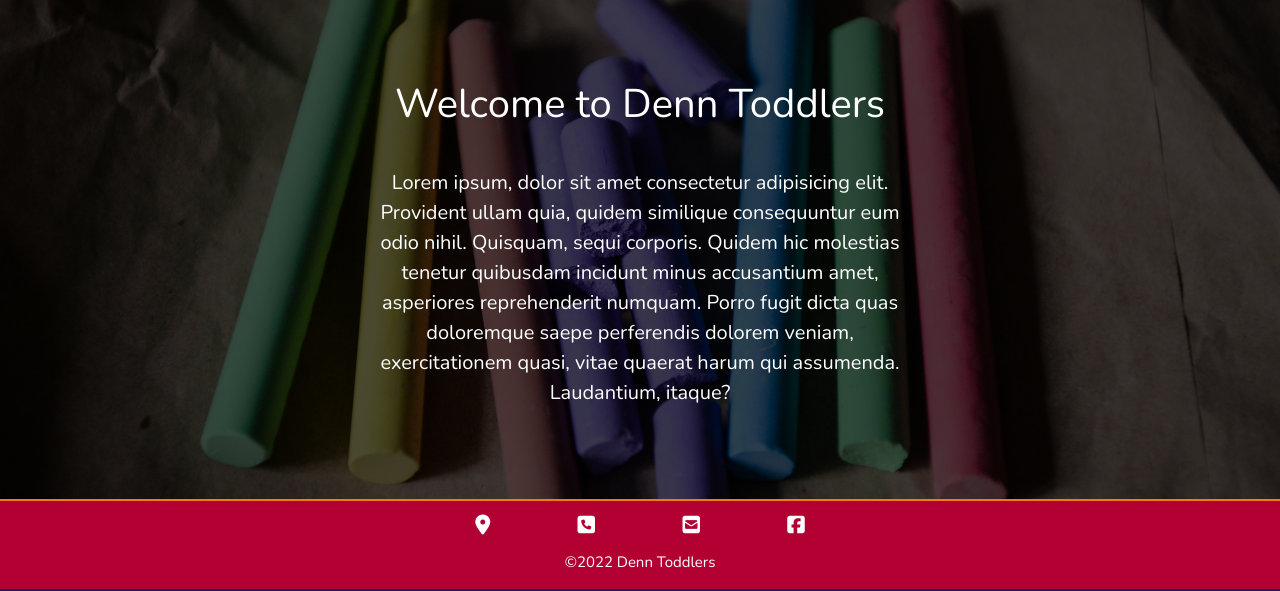
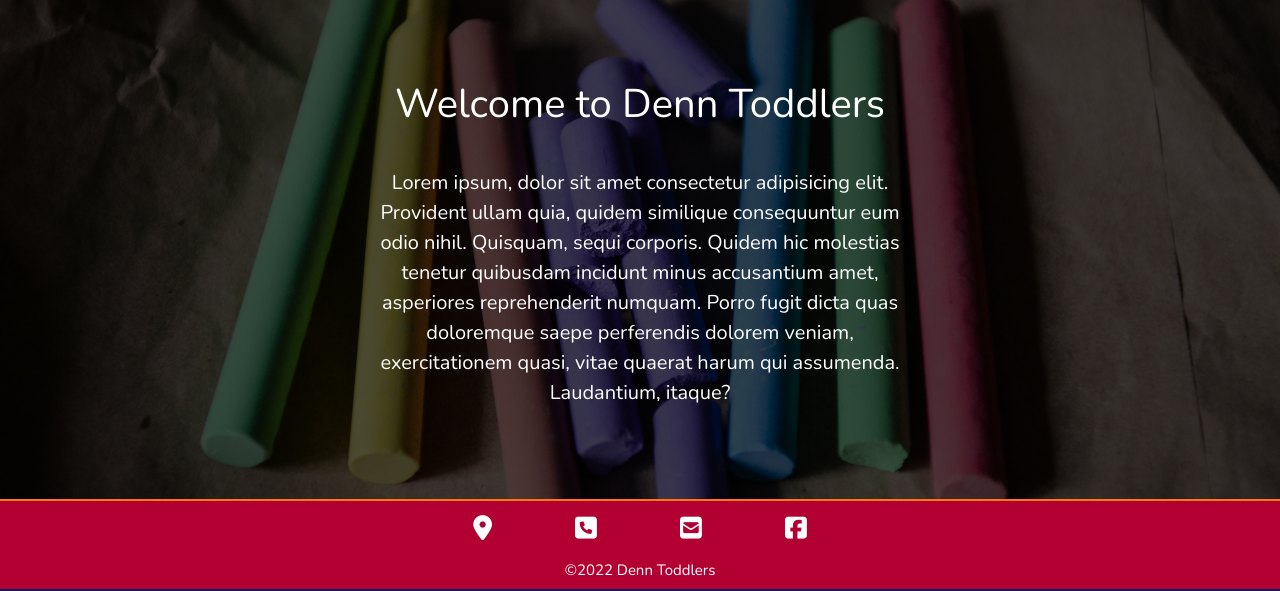
Before and after one commit to sam-timmins/denn_toddlers, a Django app: page / in a window 1280 px wide. Shown: the part 586-1177 px from the top of the page. Run offline with Django 3.2, Linux system fonts and the light colour scheme; some libraries are stand-ins or nearby versions; some web fonts are replaced.

Commit message:
Add footer link style

```diff
--- a/static/css/media.css
+++ b/static/css/media.css
@@ -7,4 +7,8 @@
     .preschool-blob {
         height: 50rem;
     }
+
+    .footer-link {
+        font-size: 2.5rem;
+    }
 }
```
